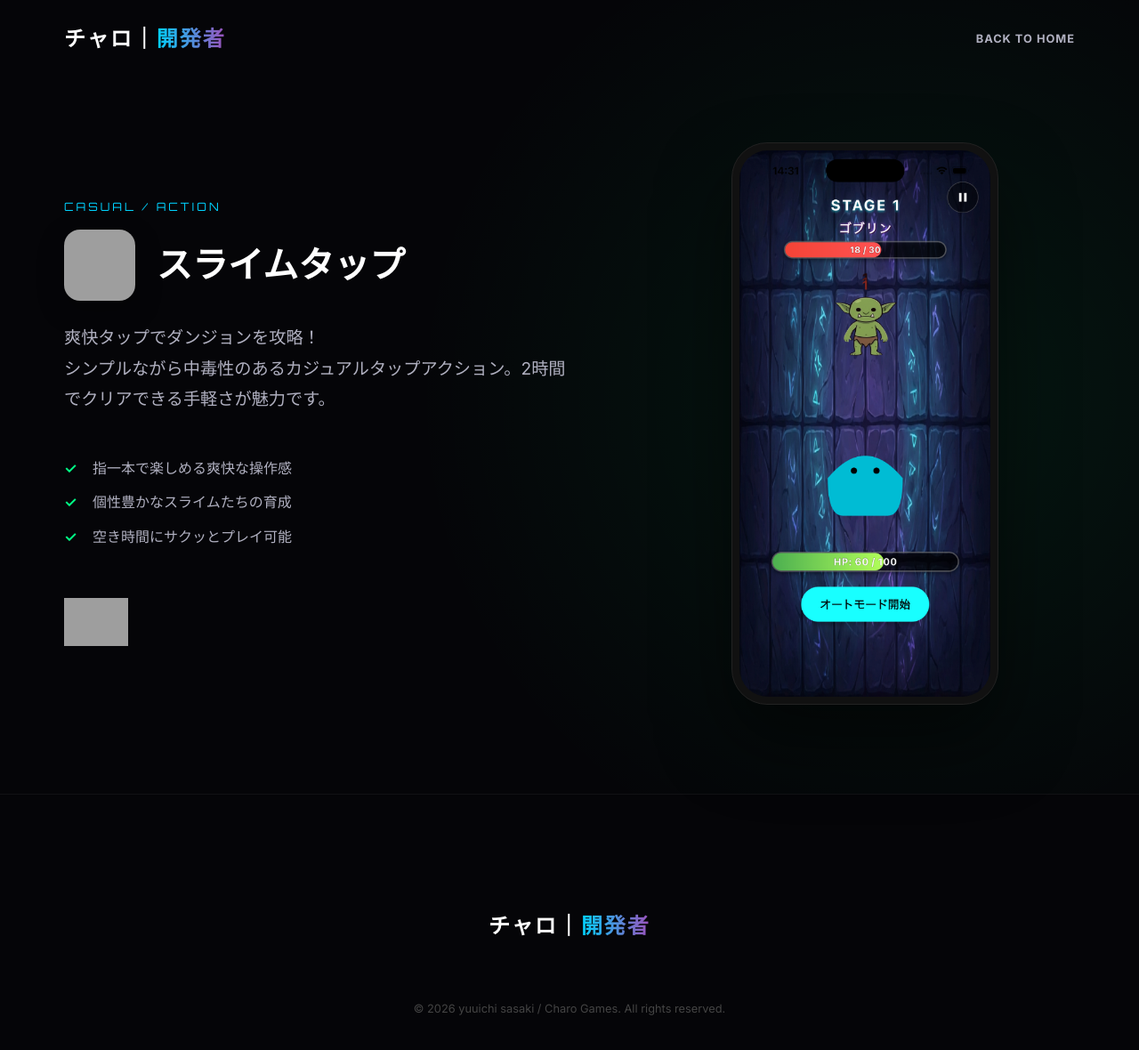
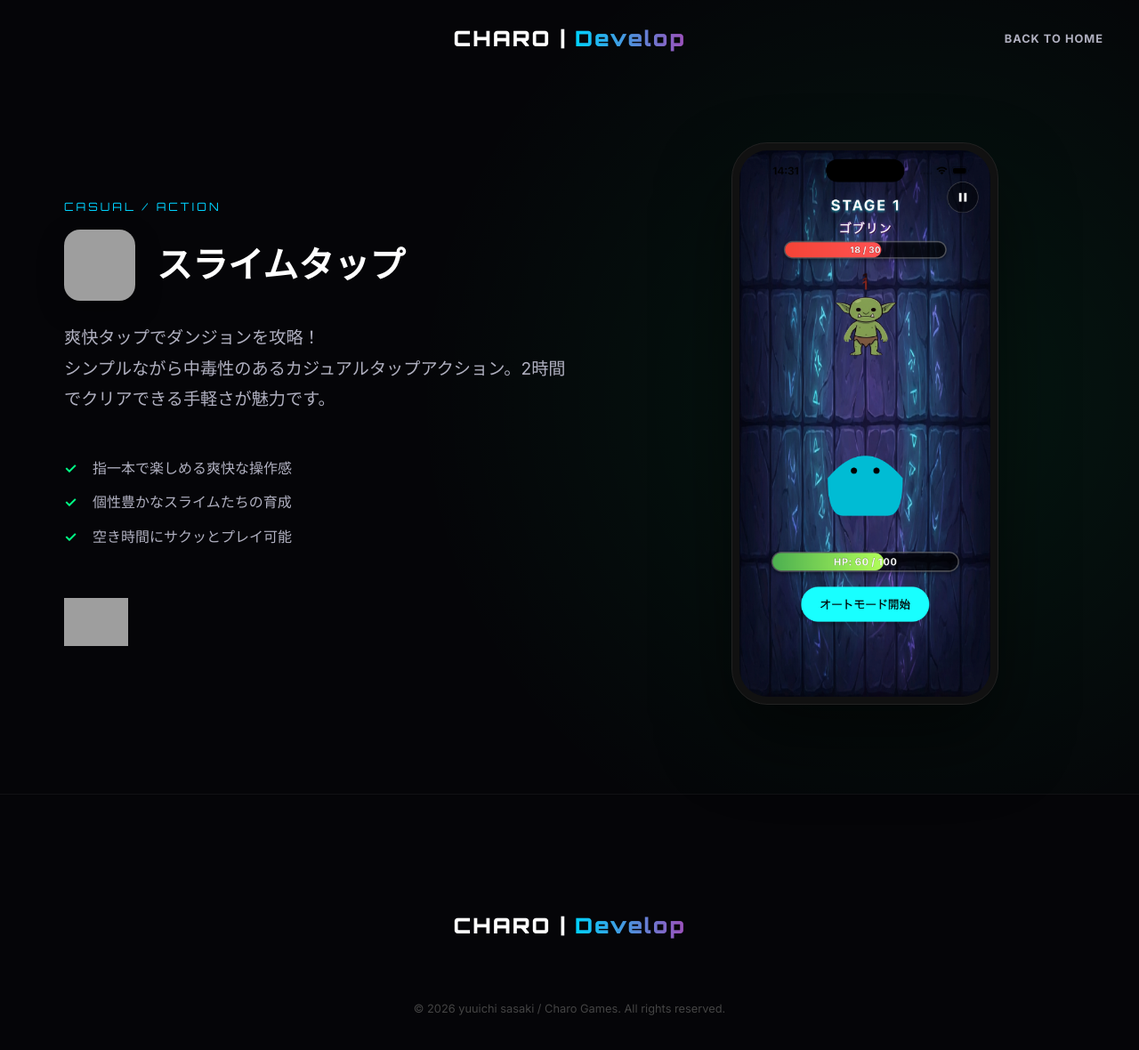
Before and after one commit to appDevelopperCharo/developWebSite, a website built with Vite: page slime-tap.html in a window 1280 px wide. Shown: the whole page at 89% size. Built offline with nearby package versions, Linux system fonts and the light colour scheme; grey boxes are pictures that could not be loaded.

Commit message:
style: center header logo and update wording

```diff
--- a/slime-tap.html
+++ b/slime-tap.html
@@ -16,7 +16,7 @@
         <div class="container container-header">
             <div class="logo">
                 <a href="index.html" class="logo-link">
-                    <span class="logo-text">チャロ｜<span class="accent-text">開発者</span></span>
+                    <span class="logo-text">CHARO | <span class="accent-text">Develop</span></span>
                 </a>
             </div>
             <nav>
@@ -66,7 +66,7 @@
         <div class="container">
             <div class="footer-content">
                 <a href="index.html" class="footer-logo">
-                    <span class="logo-text">チャロ｜<span class="accent-text">開発者</span></span>
+                    <span class="logo-text">CHARO | <span class="accent-text">Develop</span></span>
                 </a>
                 <div class="footer-bottom">
                     <p>&copy; 2026 yuuichi sasaki / Charo Games. All rights reserved.</p>
--- a/style.css
+++ b/style.css
@@ -59,8 +59,10 @@ body {
 
 .container-header {
     display: flex;
-    justify-content: space-between;
+    justify-content: center;
     align-items: center;
+    position: relative;
+    width: 100%;
 }
 
 .logo-link {
@@ -83,6 +85,10 @@ body {
 
 .nav-links {
     list-style: none;
+    position: absolute;
+    right: 0;
+    top: 50%;
+    transform: translateY(-50%);
 }
 
 .nav-links a {
```
Also changed, not shown: dungeon-tamer.html (+2 -2 lines), index.html (+2 -5 lines).
